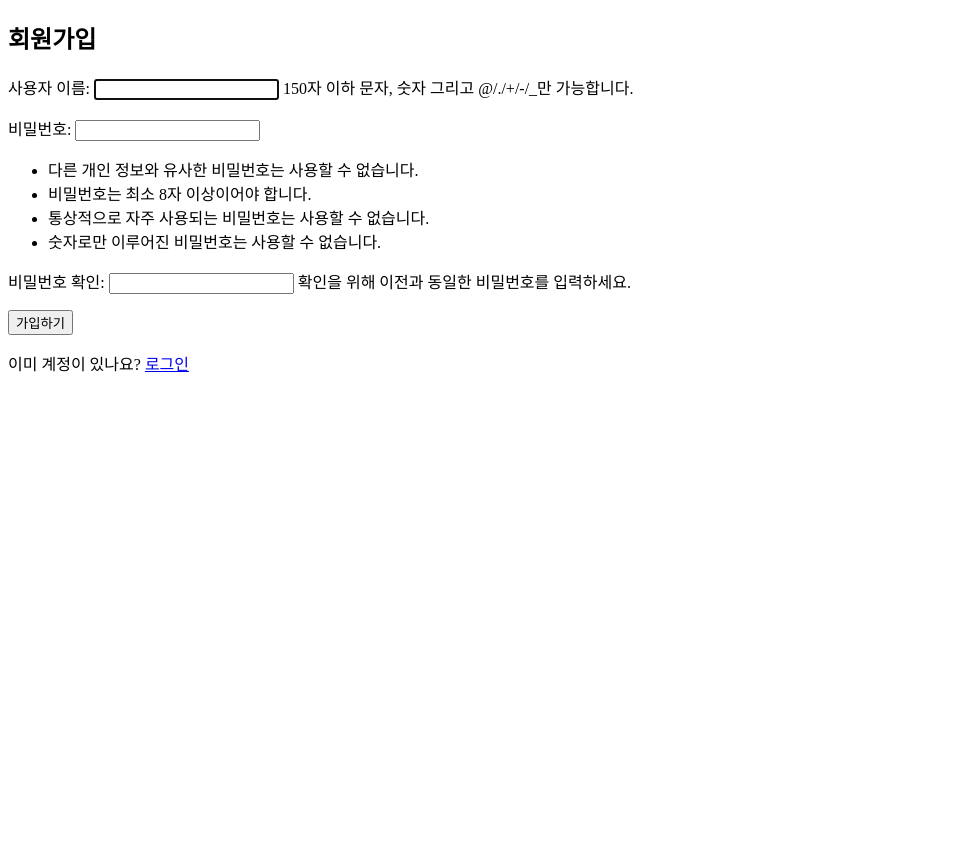
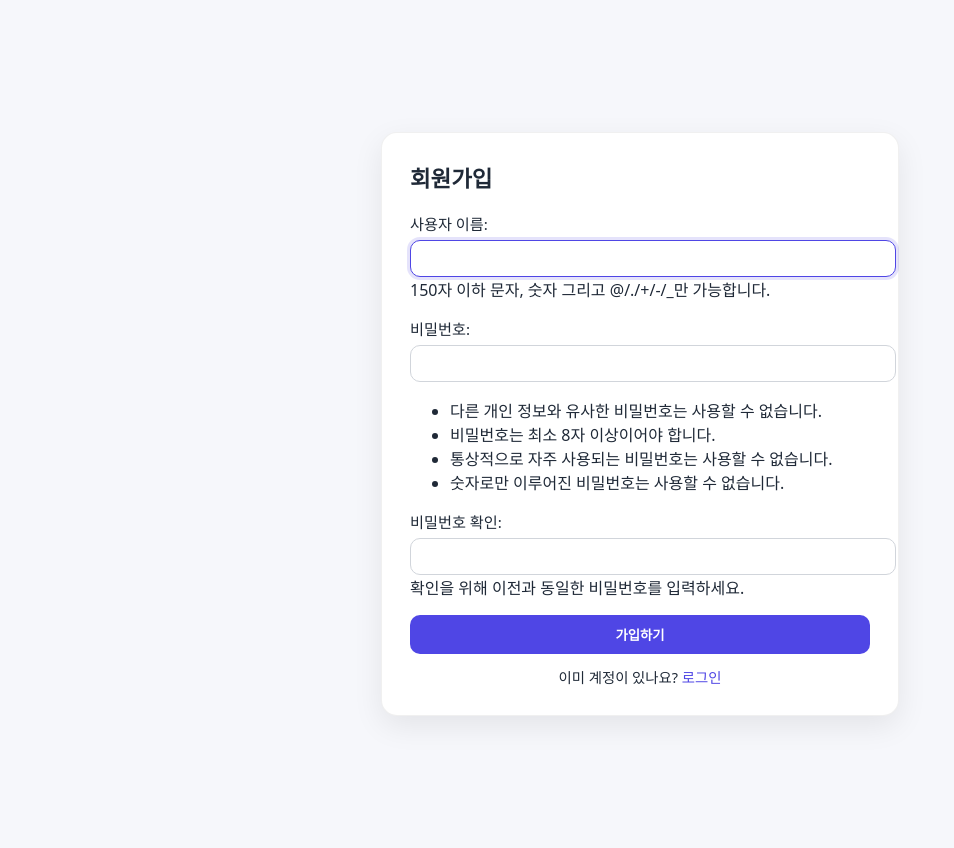
Before and after one commit to SKNETWORKS-FAMILY-AICAMP/skn15-4th-4team, a Django app: page /accounts/signup/ in a window 1280 px wide. Shown: the whole page, without its empty margins (0-954 px from the left). Before the commit the page ends 372 px from the top, so only its background shows below. Run offline with Django 5.2, Linux system fonts and the light colour scheme.

Commit message:
Fix: signup.html 꾸미기 적용

```diff
--- a/templates/registration/signup.html
+++ b/templates/registration/signup.html
@@ -1,13 +1,87 @@
 <!doctype html>
 <html lang="ko">
-<head><meta charset="utf-8"><title>회원가입</title></head>
+<head>
+  <meta charset="utf-8">
+  <title>회원가입</title>
+  <meta name="viewport" content="width=device-width, initial-scale=1">
+
+  <style>
+    html, body { height:100%; }
+    body {
+      margin:0;
+      background:#f6f7fb;
+      font-family:system-ui,-apple-system,Segoe UI,Roboto,"Noto Sans KR",sans-serif;
+      color:#1f2937;
+    }
+    .page-center {
+      min-height:100vh;
+      display:flex;
+      align-items:center;
+      justify-content:center;
+      padding:24px;
+    }
+    .signup-card {
+      width:min(460px, 92vw);
+      background:#fff;
+      border-radius:16px;
+      border:1px solid rgba(0,0,0,.06);
+      box-shadow:0 10px 30px rgba(0,0,0,.08);
+      padding:28px;
+    }
+    .signup-card h2 {
+      margin:0 0 18px;
+      font-size:1.4rem;
+    }
+    .errorlist { color:#dc2626; margin-bottom:10px; }
+    .row { margin-bottom:14px; }
+    label { display:block; margin-bottom:6px; font-size:.95rem; }
+    input[type="text"], input[type="password"], input[type="email"] {
+      width:100%;
+      padding:10px 12px;
+      border:1px solid #d1d5db;
+      border-radius:10px;
+      outline:none;
+      background:#fff;
+    }
+    input:focus {
+      border-color:#4f46e5;
+      box-shadow:0 0 0 3px rgba(79,70,229,.15);
+    }
+    button {
+      width:100%;
+      padding:10px 14px;
+      border:0;
+      border-radius:10px;
+      background:#4f46e5;
+      color:#fff;
+      font-weight:600;
+      cursor:pointer;
+    }
+    .links {
+      margin-top:12px;
+      font-size:.9rem;
+      text-align:center;
+    }
+    .links a {
+      color:#4f46e5;
+      text-decoration:none;
+    }
+  </style>
+</head>
+
 <body>
+  <div class="page-center">
+    <div class="signup-card">
       <h2>회원가입</h2>
       <form method="post">
         {% csrf_token %}
         {{ form.as_p }}
         <button type="submit">가입하기</button>
       </form>
-  <p>이미 계정이 있나요? <a href="{% url 'login' %}">로그인</a></p>
+      <div class="links">
+        이미 계정이 있나요? <a href="{% url 'login' %}">로그인</a>
+      </div>
+    </div>
+  </div>
 </body>
 </html>
```
Lines whose indentation alone changed are shown as unchanged.
